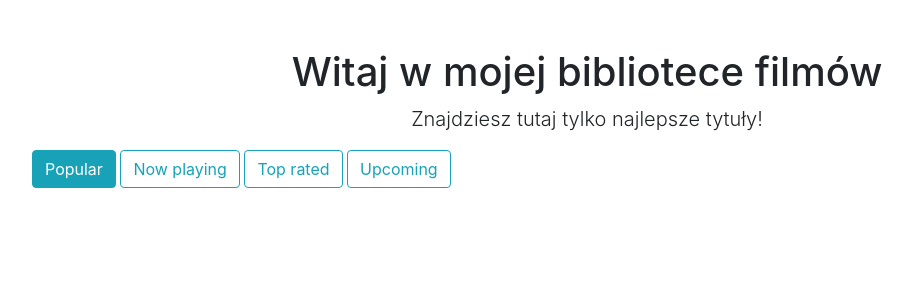
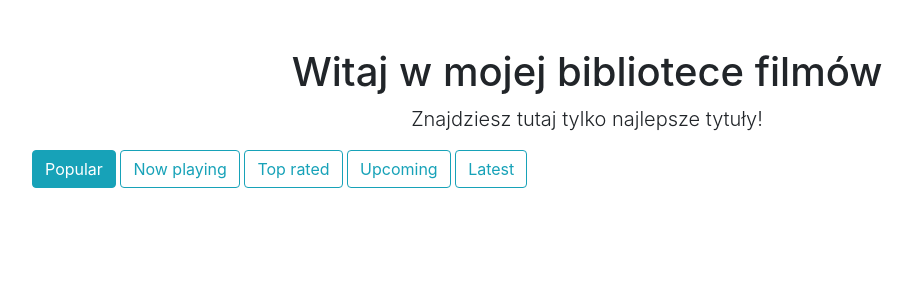
Before and after one commit to anavrin79/movies_catalogue, a Flask app: page / in a window 1280 px wide. Shown: the part 56-356 px from the top of the page, without its empty margins (53-965 px from the left). Run offline with Flask 2, Linux system fonts and the light colour scheme; data that the repository does not hold is empty; some libraries are stand-ins or nearby versions.

Commit message:
z poprawka od Mentora: w homepage.html {{ url_for(homepage) }}?list_type={{type}}

```diff
--- a/main.py
+++ b/main.py
@@ -6,7 +6,7 @@ API_TOKEN = "eyJhbGciOiJIUzI1NiJ9.eyJhdWQiOiJiYWYwZDM3NWIyZWRkMmJmZWQ1NTFlYTgxZG
 
 app = Flask(__name__)
 
-list_type = {"popular": "Popular", "now_playing": "Now playing", "top_rated": "Top rated", "upcoming": "Upcoming"}
+list_type = {"popular": "Popular", "now_playing": "Now playing", "top_rated": "Top rated", "upcoming": "Upcoming", "latest": "Latest"}
 
 @app.route('/')
 def homepage():
--- a/templates/homepage.html
+++ b/templates/homepage.html
@@ -10,12 +10,13 @@
     <div class="col-lg-12 mb-4">
         {% for type in list_type %}
             {% if current_list==type %}
-                <a href="{{ url_for('homepage', list_type=type) }}" class="btn btn-outline-info active" role='button' aria-pressed="true" >{{ list_type[type] }}</a>
+                <a href="{{ url_for('homepage') }}?list_type={{type}}" class="btn btn-outline-info active" role='button' aria-pressed="true" >{{ list_type[type] }}</a>
             {% else %}
-                <a href="{{ url_for('homepage', list_type=type) }}" class="btn btn-outline-info">{{ list_type[type] }}</a>
+                <a href="{{ url_for('homepage') }}?list_type={{type}}" class="btn btn-outline-info">{{ list_type[type] }}</a>
             {% endif %}
         {% endfor %}
     </div>
+
 
     {% for movie in movies %}
     <div class="col-lg-3 col-md-6 mb-4">
```
